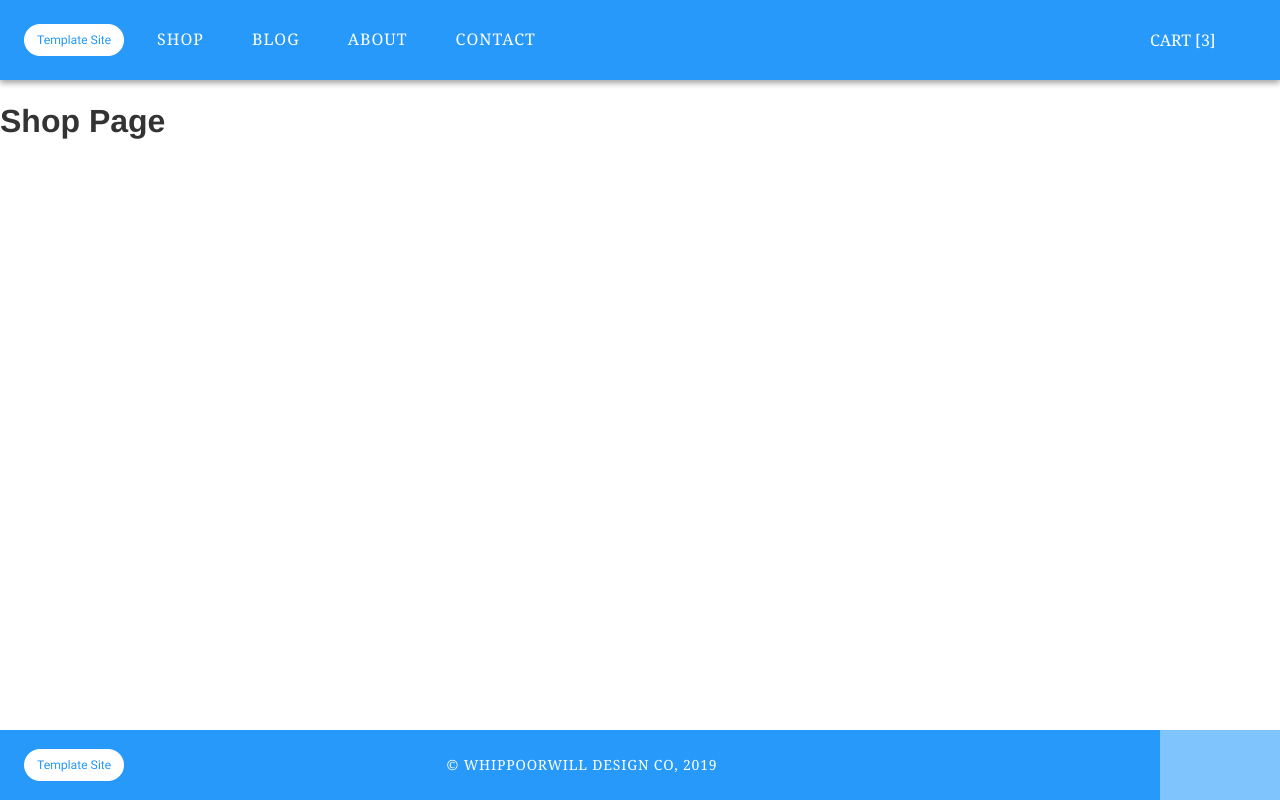
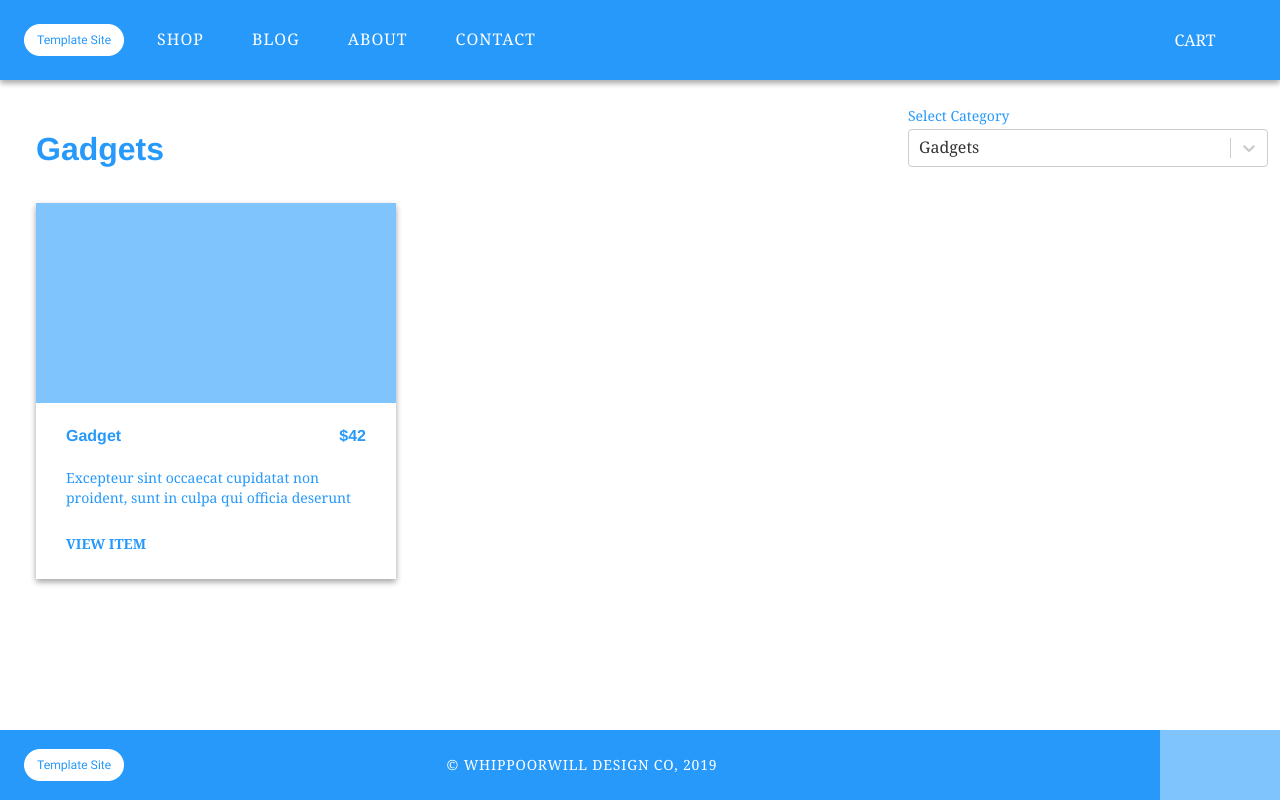
Before and after one commit to dean-whippoorwill/gatsby-template, a Gatsby site: page /shop in a window 1280 px wide. Built offline with nearby package versions, Linux system fonts and the light colour scheme; Gatsby itself is replaced by a stand-in of ours.

Commit message:
added styled components for shop page

```diff
--- a/package.json
+++ b/package.json
@@ -25,6 +25,7 @@
     "react": "^16.6.3",
     "react-dom": "^16.6.3",
     "react-helmet": "^5.2.0",
+    "react-select": "^2.3.0",
     "react-spring": "^7.2.8",
     "react-swipe": "^6.0.4",
     "react-typography": "^0.16.18",
--- a/src/components/header.js
+++ b/src/components/header.js
@@ -186,7 +186,7 @@ class Header extends Component {
           </HeaderLeft>
           <HeaderRight>
             <Link to="/">
-              CART [{this.state.cartItems}]
+              CART
               <svg
                 style={{
                   height: '24px',
--- a/src/pages/shop.js
+++ b/src/pages/shop.js
@@ -1,12 +1,147 @@
-import React from 'react';
+import React, { Component } from 'react';
 import Layout from '../components/layout';
+import { Link } from 'gatsby';
+import Select from 'react-select';
+import styled from 'styled-components';
 
-const Shop = () => (
-  <Layout>
-    <div>
-      <h1>Shop Page</h1>
-    </div>
-  </Layout>
-);
+const ShopWrapper = styled.div`
+  padding: 0 12px 0 36px;
+  color: #2699fb;
+`;
+const Category = styled.div`
+  display: grid;
+  grid-template-columns: 1fr 360px;
+  h1 {
+    margin-bottom: 0;
+    align-self: end;
+  }
+  padding-bottom: 36px;
+`;
+
+const CategorySelect = styled(Select)`
+  padding-top: 2px;
+  div.css-xp4uvy {
+    color: #2699fb;
+  }
+`;
+
+const ProductCards = styled.div`
+  display: flex;
+  flex-wrap: wrap;
+`;
+
+const ProductCard = styled.div`
+  width: 360px;
+  box-shadow: 0 3px 6px rgba(0, 0, 0, 0.16), 0 3px 6px rgba(0, 0, 0, 0.23);
+  margin: 0 24px 36px 0;
+  display: ${props => (props.isVisible ? 'initial' : 'none')};
+`;
+const ProductImage = styled.div`
+  background: #7fc4fd;
+  height: 200px;
+`;
+const ProductInfo = styled.div`
+  padding: 24px 30px;
+  width: 100%;
+  span {
+    float: right;
+  }
+  p,
+  a {
+    font-size: 14px;
+  }
+  a {
+    color: #2699fb;
+    text-decoration: none;
+    font-weight: 600;
+  }
+`;
+
+class Shop extends Component {
+  constructor(props) {
+    super(props);
+    this.state = {
+      selectedOption: { value: 'Gadgets', label: 'Gadgets' },
+    };
+  }
+
+  handleChange = selectedOption => {
+    this.setState({ selectedOption });
+    console.log(`Option selected:`, selectedOption);
+  };
+
+  render() {
+    const { selectedOption } = this.state;
+    const options = [
+      { value: 'Gadgets', label: 'Gadgets' },
+      { value: 'Gizmos', label: 'Gizmos' },
+      { value: 'Doo-dads', label: 'Doo-dads' },
+    ];
+    return (
+      <Layout>
+        <ShopWrapper>
+          <Category>
+            <h1>{this.state.selectedOption.value}</h1>
+            <div>
+              <label style={{ fontSize: `14px` }}>Select Category</label>
+              <CategorySelect
+                value={selectedOption}
+                onChange={this.handleChange}
+                options={options}
+              />
+            </div>
+          </Category>
+          <ProductCards>
+            <ProductCard
+              isVisible={this.state.selectedOption.value === options[0].value}
+            >
+              <ProductImage />
+              <ProductInfo>
+                <h4>
+                  Gadget<span>$42</span>
+                </h4>
+                <p>
+                  Excepteur sint occaecat cupidatat non proident, sunt in culpa
+                  qui officia deserunt{' '}
+                </p>
+                <a href="#">VIEW ITEM</a>
+              </ProductInfo>
+            </ProductCard>
+            <ProductCard
+              isVisible={this.state.selectedOption.value === options[1].value}
+            >
+              <ProductImage />
+              <ProductInfo>
+                <h4>
+                  Gizmo<span>$42</span>
+                </h4>
+                <p>
+                  Excepteur sint occaecat cupidatat non proident, sunt in culpa
+                  qui officia deserunt{' '}
+                </p>
+                <a href="#">VIEW ITEM</a>
+              </ProductInfo>
+            </ProductCard>
+            <ProductCard
+              isVisible={this.state.selectedOption.value === options[2].value}
+            >
+              <ProductImage />
+              <ProductInfo>
+                <h4>
+                  Doodad<span>$42</span>
+                </h4>
+                <p>
+                  Excepteur sint occaecat cupidatat non proident, sunt in culpa
+                  qui officia deserunt{' '}
+                </p>
+                <a href="#">VIEW ITEM</a>
+              </ProductInfo>
+            </ProductCard>
+          </ProductCards>
+        </ShopWrapper>
+      </Layout>
+    );
+  }
+}
 
 export default Shop;
```
